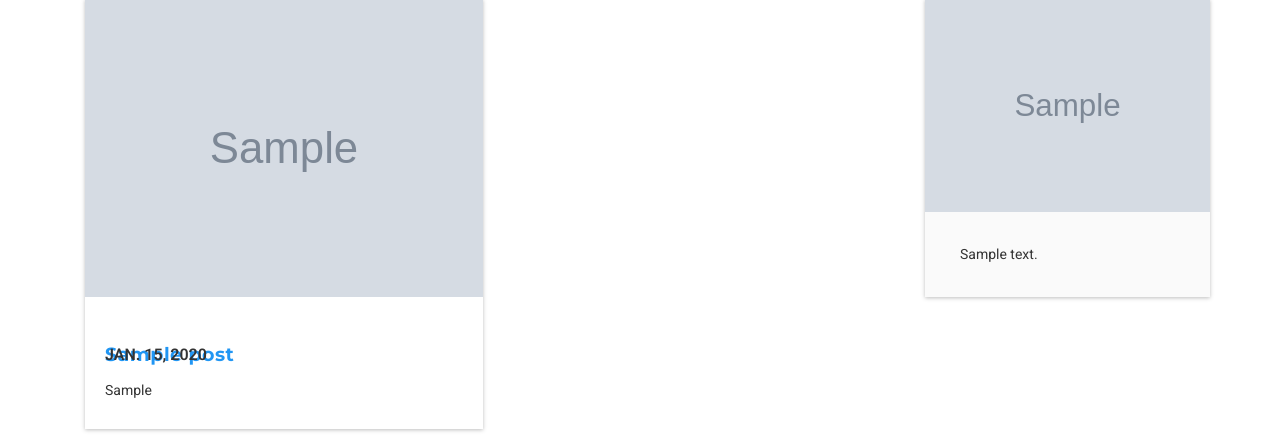
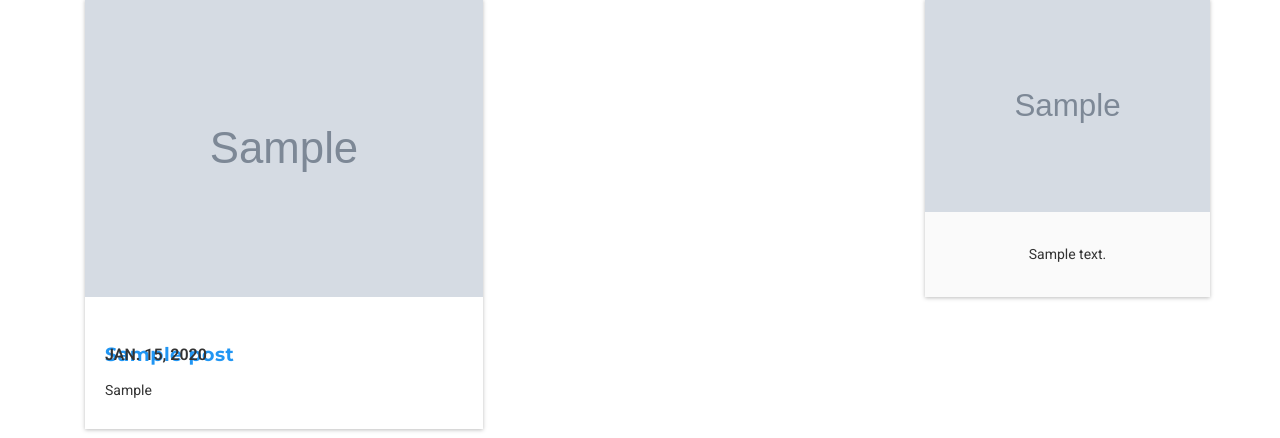
Before and after one commit to Karuhanga/afps2019, a Django app: page /blog/ in a window 1280 px wide. Shown: the part 318-756 px from the top of the page. Run offline with Django 3.2, Linux system fonts and the light colour scheme; tables that the repository leaves empty hold one stand-in row (values such as "Sample post"); grey boxes marked "Sample" are stand-in pictures; some libraries are stand-ins or nearby versions.

```diff
--- a/visible/static/css/touchup.css
+++ b/visible/static/css/touchup.css
@@ -71,3 +71,7 @@
 #venue-map{
   width: 100%;
 }
+
+.subscribe-box{
+	text-align: center !important;
+}
```
